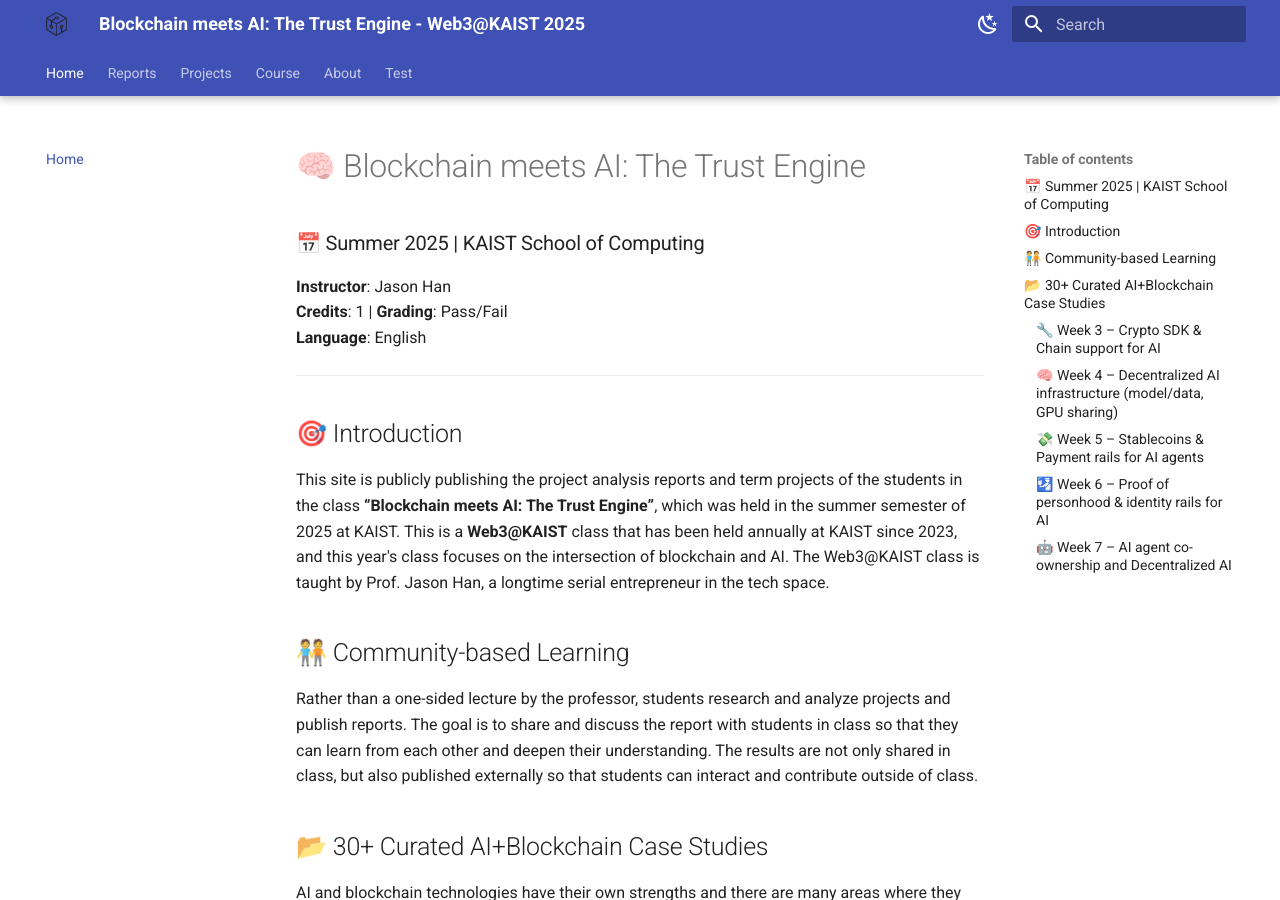
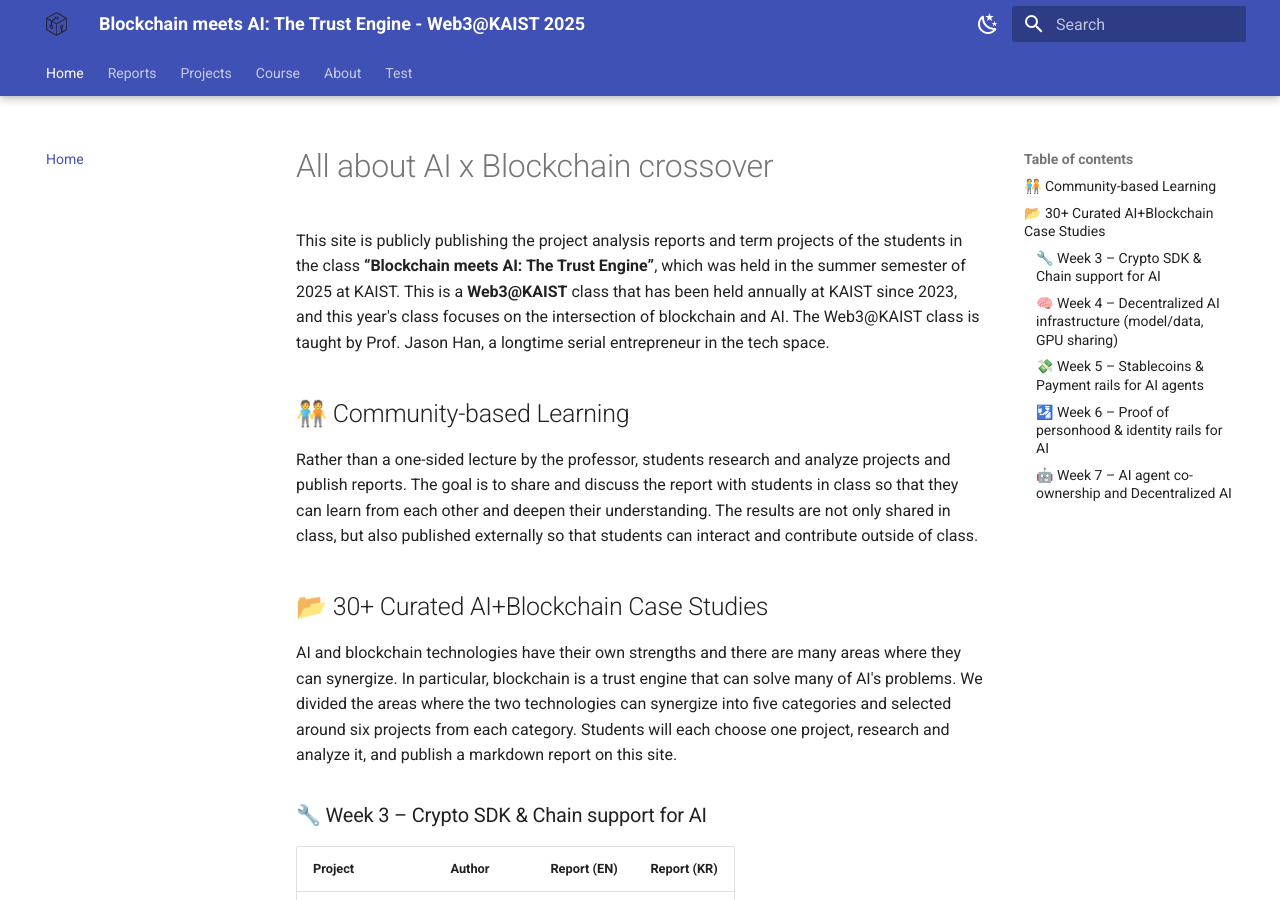
Before and after one commit to web3classdao/kaist2025, an MkDocs documentation site: the page built from docs/index.md, in a window 1280 px wide and 900 px high. Built offline with MkDocs 1.6.1 and Material for MkDocs 9.7.7, drawn with Linux system fonts in a browser that asks for light colours.

Commit message:
Update index.md

```diff
--- a/docs/index.md
+++ b/docs/index.md
@@ -1,12 +1,4 @@
-# 🧠 Blockchain meets AI: The Trust Engine
-### 📅 Summer 2025 | KAIST School of Computing
-**Instructor**: Jason Han
-**Credits**: 1 | **Grading**: Pass/Fail
-**Language**: English
-
----
-
-## 🎯 Introduction
+# All about AI x Blockchain crossover
 
 This site is publicly publishing the project analysis reports and term projects of the students in the class **“Blockchain meets AI: The Trust Engine”**, which was held in the summer semester of 2025 at KAIST. This is a **Web3@KAIST** class that has been held annually at KAIST since 2023, and this year's class focuses on the intersection of blockchain and AI. The Web3@KAIST class is taught by Prof. Jason Han, a longtime serial entrepreneur in the tech space.
 
```
